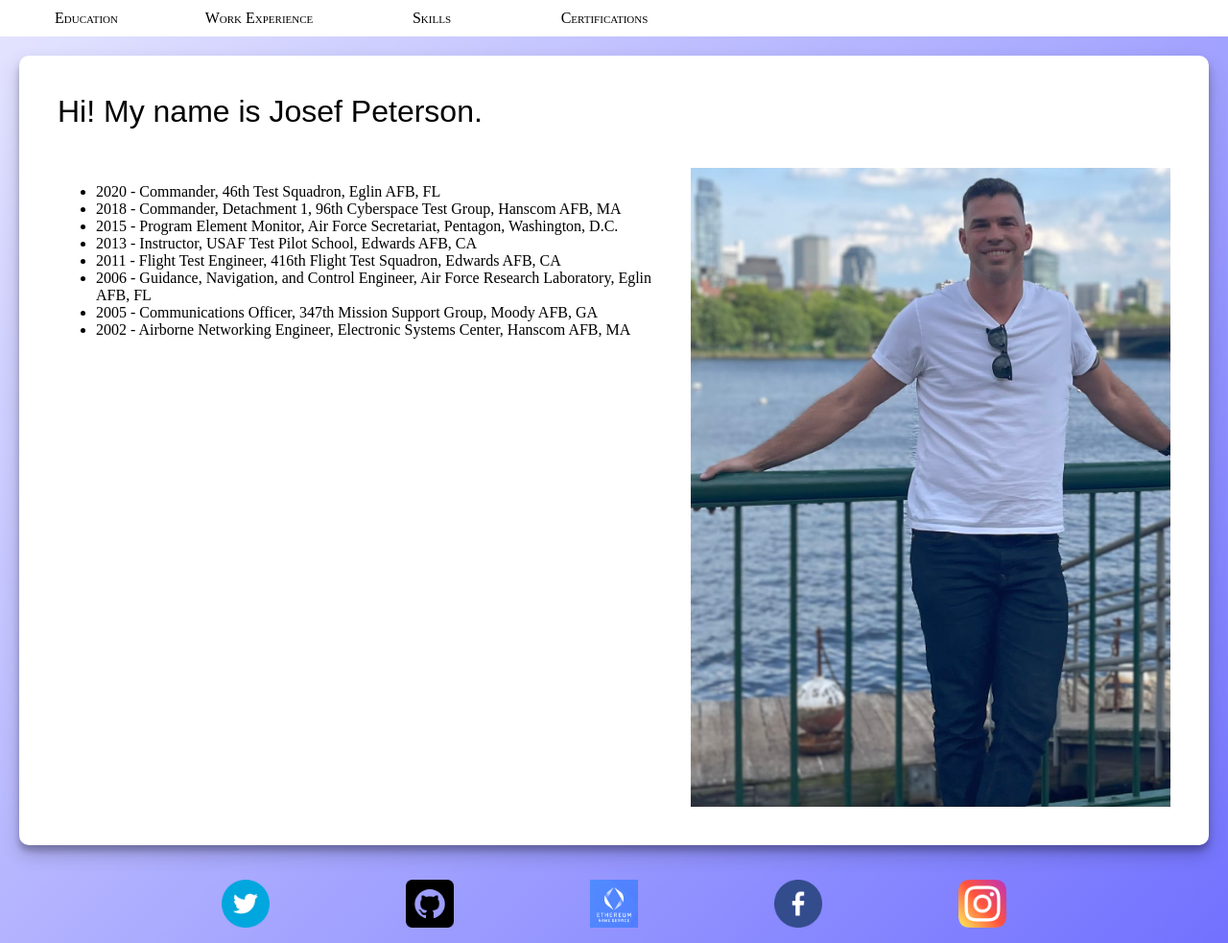
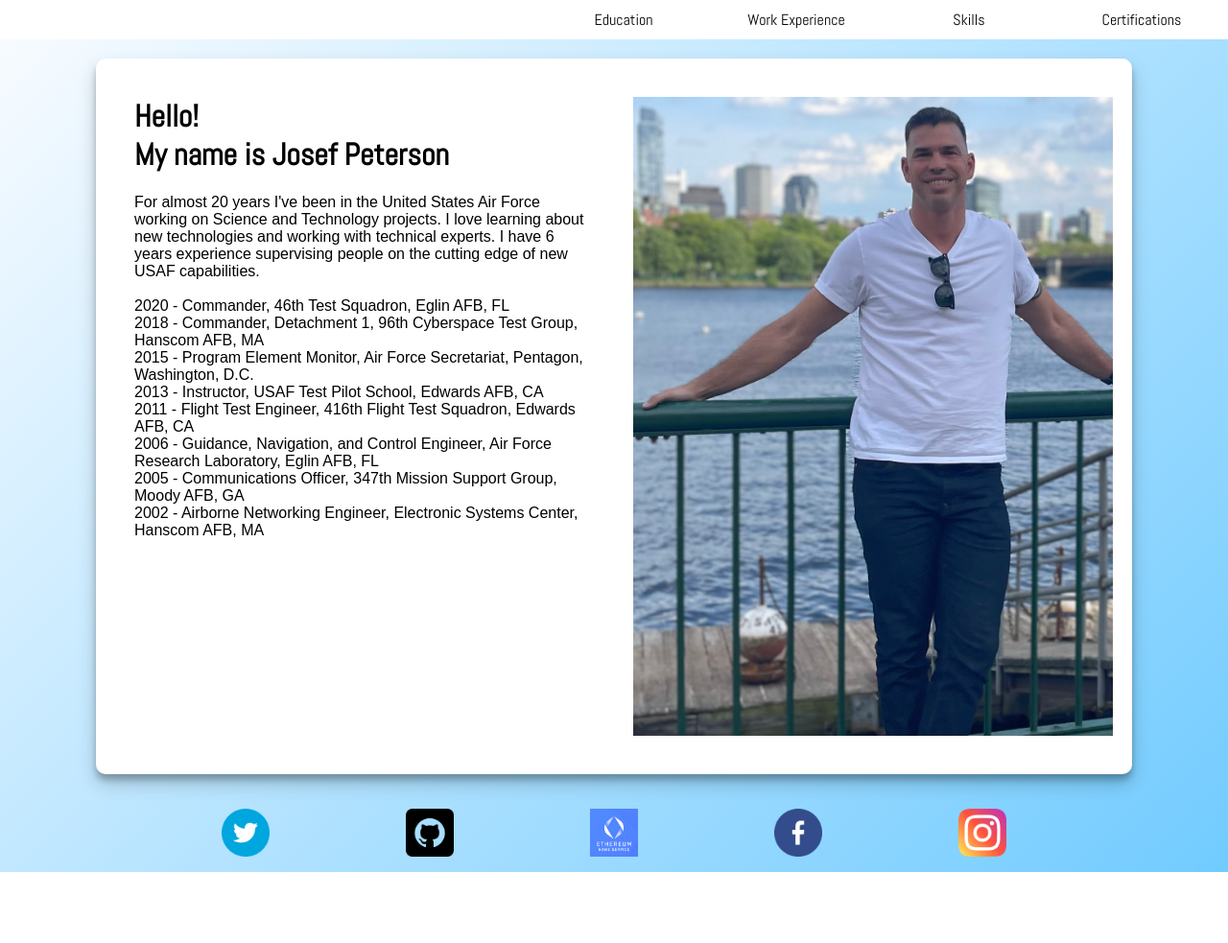
Before and after one commit to JoeCool02/JoeCool02.github.io, a plain HTML site: page index.html in a window 1280 px wide. Shown: the whole page at 96% size. After the commit the page ends 909 px from the top, so only its background shows below. Drawn offline with Linux system fonts and the light colour scheme.

Commit message:
adjustments to navbar, added grid layout to main content

```diff
--- a/index.html
+++ b/index.html
@@ -1,36 +1,42 @@
 <head>
     <link rel="stylesheet" href="style.css">
+    <link href='https://fonts.googleapis.com/css?family=Abel' rel='stylesheet'>
 </head>
 
 <body>
 
     <nav>
-        <ul>
-            <li>Education</li>
-            <li>Work Experience</li>
-            <li>Skills</li>
-            <li>Certifications</li>
-        </ul>
+        <div class="nav-link">Education</div>
+        <div class="nav-link">Work Experience</div>
+        <div class="nav-link">Skills</div>
+        <div class="nav-link">Certifications</div>
     </nav>
 
     <main>
-
-        <header>
-            Hi! My name is Josef Peterson.
-        </header>
         <div id="main_content_container">
             <div id="main_content">
+                <h1>Hello!<br>
+                    My name is Josef Peterson
+                </h1>
+                <div>
+                    For almost 20 years I've been in the United States Air Force working on Science and Technology
+                    projects. I
+                    love learning about new technologies and working with technical experts. I have 6 years
+                    experience supervising people on the cutting edge of new USAF capabilities.
+                    <br><br>
                     <ul>
                         <li>2020 - Commander, 46th Test Squadron, Eglin AFB, FL</li>
                         <li>2018 - Commander, Detachment 1, 96th Cyberspace Test Group, Hanscom AFB, MA</li>
                         <li>2015 - Program Element Monitor, Air Force Secretariat, Pentagon, Washington, D.C.</li>
                         <li>2013 - Instructor, USAF Test Pilot School, Edwards AFB, CA</li>
                         <li>2011 - Flight Test Engineer, 416th Flight Test Squadron, Edwards AFB, CA</li>
-                    <li>2006 - Guidance, Navigation, and Control Engineer, Air Force Research Laboratory, Eglin AFB, FL
+                        <li>2006 - Guidance, Navigation, and Control Engineer, Air Force Research Laboratory, Eglin AFB,
+                            FL
                         </li>
                         <li>2005 - Communications Officer, 347th Mission Support Group, Moody AFB, GA</li>
                         <li>2002 - Airborne Networking Engineer, Electronic Systems Center, Hanscom AFB, MA</li>
                     </ul>
+                </div>
             </div>
             <div>
                 <img src="img/casual.jpg" id="profile_image" width="500px" />
--- a/style.css
+++ b/style.css
@@ -1,21 +1,17 @@
 body {
     background-image: linear-gradient(
         135deg,
-        rgba(0, 0, 255, 0.103),
-        rgba(0, 0, 255, 0.555)
+        rgba(0, 102, 255, 0.021),
+        rgba(0, 162, 255, 0.555)
     );
     padding: 0px;
     margin: 0px;
 }
 
-header {
+h1 {
     font-size: xx-large;
-    font-family: Arial, Helvetica, sans-serif;
-    text-align: center;
-    display: flex;
-    /* border: green;
-    border-style: solid;
-    border-width: 1px; */
+    font-family: 'Abel', Helvetica, sans-serif;
+    margin-top: 0px;
 }
 
 a {
@@ -26,47 +22,52 @@ a {
 nav {
     background: white;
     margin-bottom: 20px;
+    display: flex;
+    justify-content: flex-end;
 }
 
-nav li:hover {
+.nav-link {
+    width: 10em;
+    padding: 10px;
+    border-radius: 10px;
+    text-align: center;
+    list-style-type: none;
+    font-family: 'Abel';
+}
+
+.nav-link:hover {
     animation-name: button_hover;
     animation-duration: 500ms;
     animation-fill-mode: forwards;
 }
 
-nav ul {
-    display: flex;
-    margin: 0px;
-    padding-inline-start: 0px;
-}
-
-nav li {
-    padding: 10px;
-    border-radius: 10px;
-    width: 10em;
-    text-align: center;
-    list-style-type: none;
-    font-variant: small-caps;
-}
-
-header {
-    margin: 20px;
-    }
-
 main {
     padding: 20px;
     background-color: white;
-    margin: 20px;
+    margin: 20px 100px 20px 100px;
     border-radius: 10px;
     box-shadow: 0 10px 20px rgba(0,0,0,0.19), 0 6px 6px rgba(0,0,0,0.23);
+    display: flex;
+    justify-content: center;
 }
 
 #main_content_container{
-    display: flex;
+    display: grid;
+    grid-template-columns: 50% 50%;
 }
 
 #main_content{
     margin: 20px;
+    font-family: Arial, Helvetica, sans-serif;
+}
+
+#main_content li {
+    list-style-type: none;
+}
+
+#main_content ul {
+    margin: 0px;
+    padding: 0px;
 }
 
 #profile_image{
```
Lines whose indentation alone changed are shown as unchanged.
